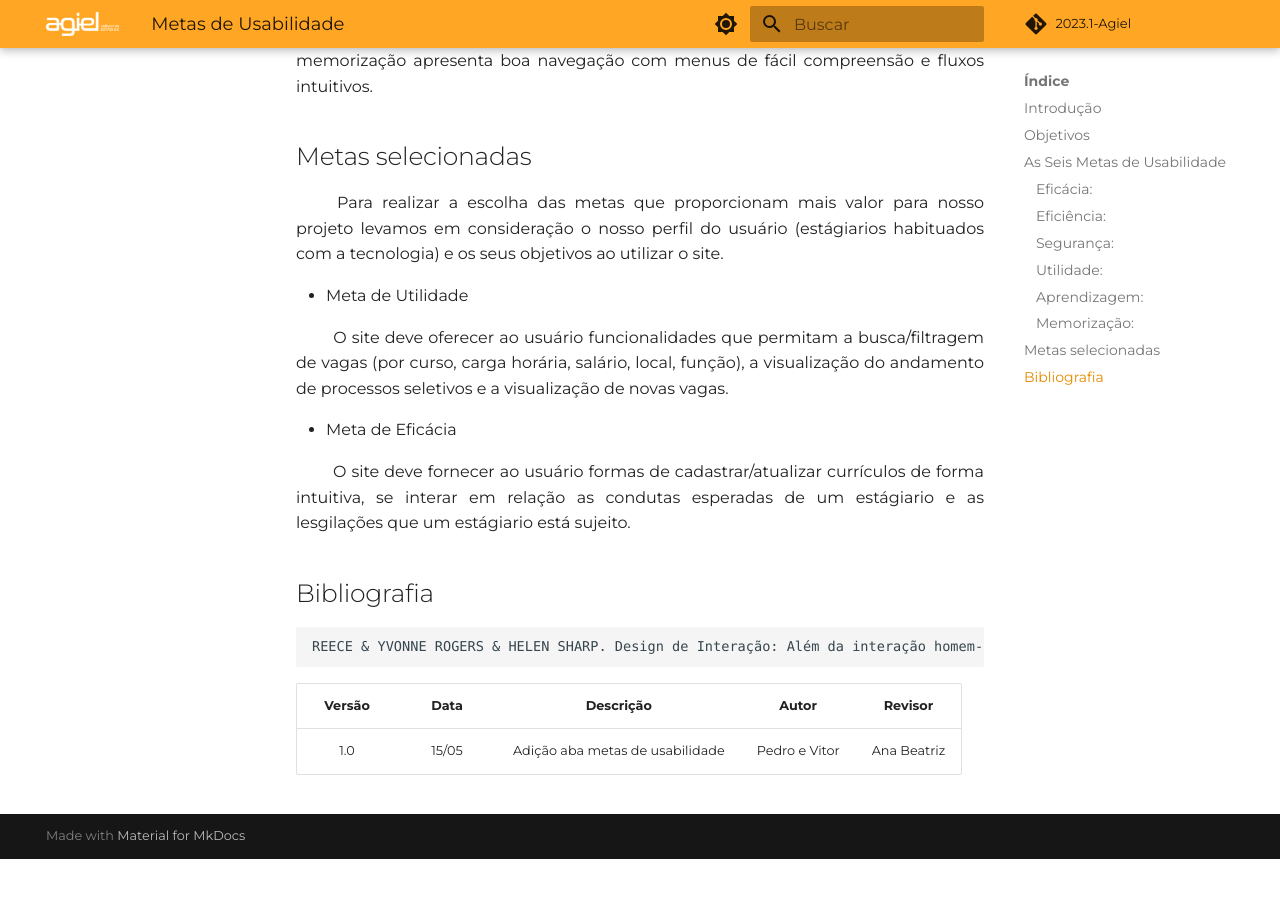
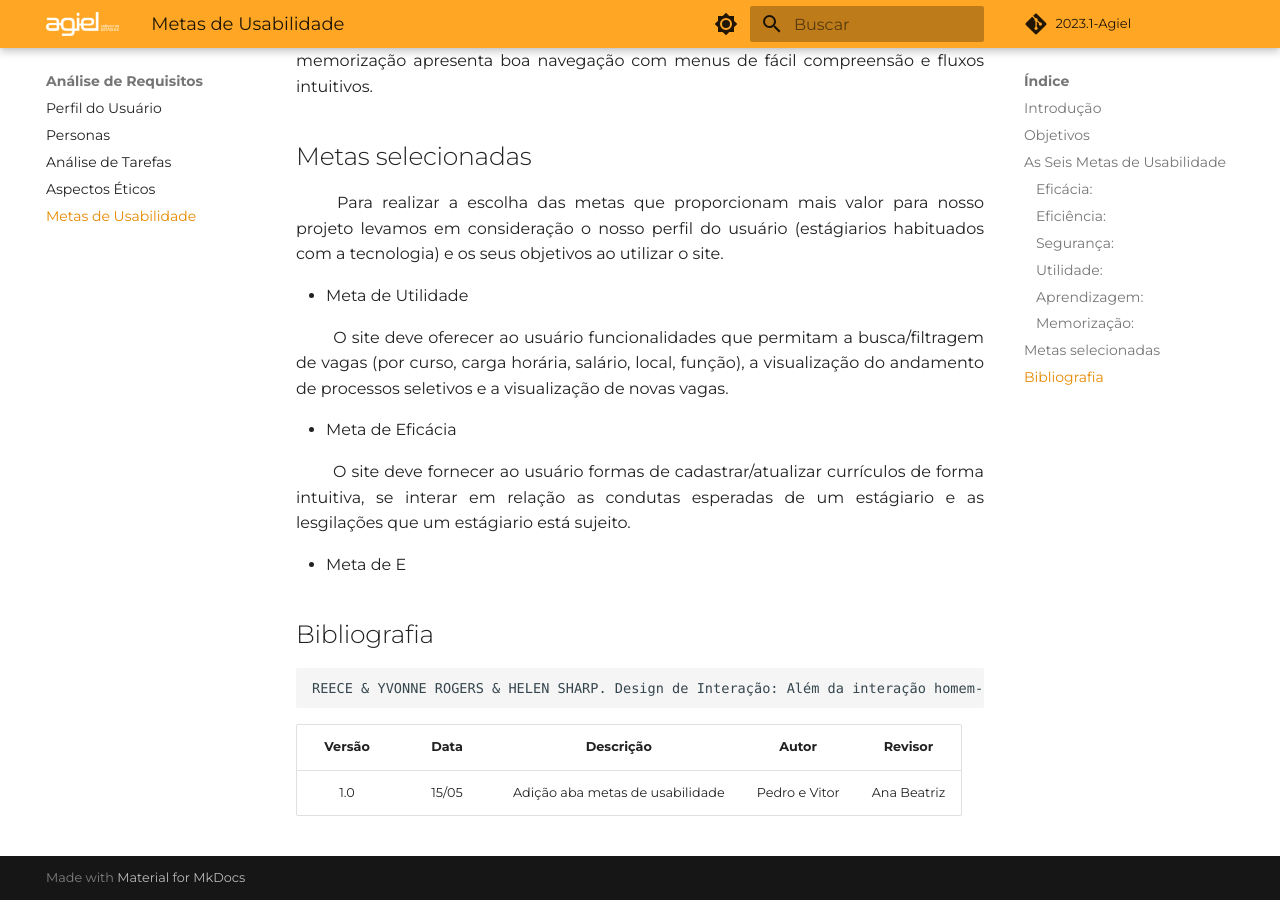
Before and after one commit to Interacao-Humano-Computador/2023.1-Agiel, an MkDocs documentation site: the page built from docs/requisitos/metas_usabilidade.md, in a window 1280 px wide and 900 px high, scrolled down 1834 px. Built offline with MkDocs 1.6.1 and Material for MkDocs 9.7.7, drawn with Linux system fonts in a browser that asks for light colours; some web fonts are replaced; comment, search, counter and statistics services are not loaded; before the commit the page ends 2693 px from its top, so only the background shows below that.

Commit message:
fix: mkdocs metas de usabilidade rota

````diff
--- a/docs/requisitos/metas_usabilidade.md
+++ b/docs/requisitos/metas_usabilidade.md
@@ -89,7 +89,7 @@ Para realizar a escolha das metas que proporcionam mais valor para nosso projeto
  O site deve fornecer ao usuário formas de cadastrar/atualizar currículos de forma intuitiva, se interar em relação as condutas esperadas de um estágiario e as lesgilações que um estágiario está sujeito.
 </p>
 
-
+* Meta de E
 
 ## Bibliografia
 ```
--- a/mkdocs.yml
+++ b/mkdocs.yml
@@ -42,7 +42,7 @@ nav:
     - Personas: requisitos/personas.md
     - Análise de Tarefas: requisitos/analise_tarefas.md
     - Aspectos Éticos: requisitos/aspectos_eticos.md
-    - Metas de Usabilidade: requisistos/metas_usabilidade.md
+    - Metas de Usabilidade: requisitos/metas_usabilidade.md
   - Atas de reunião:
     - Reunião 00: atas/reuniao-00.md
     - Reunião 01: atas/reuniao-01.md
````
